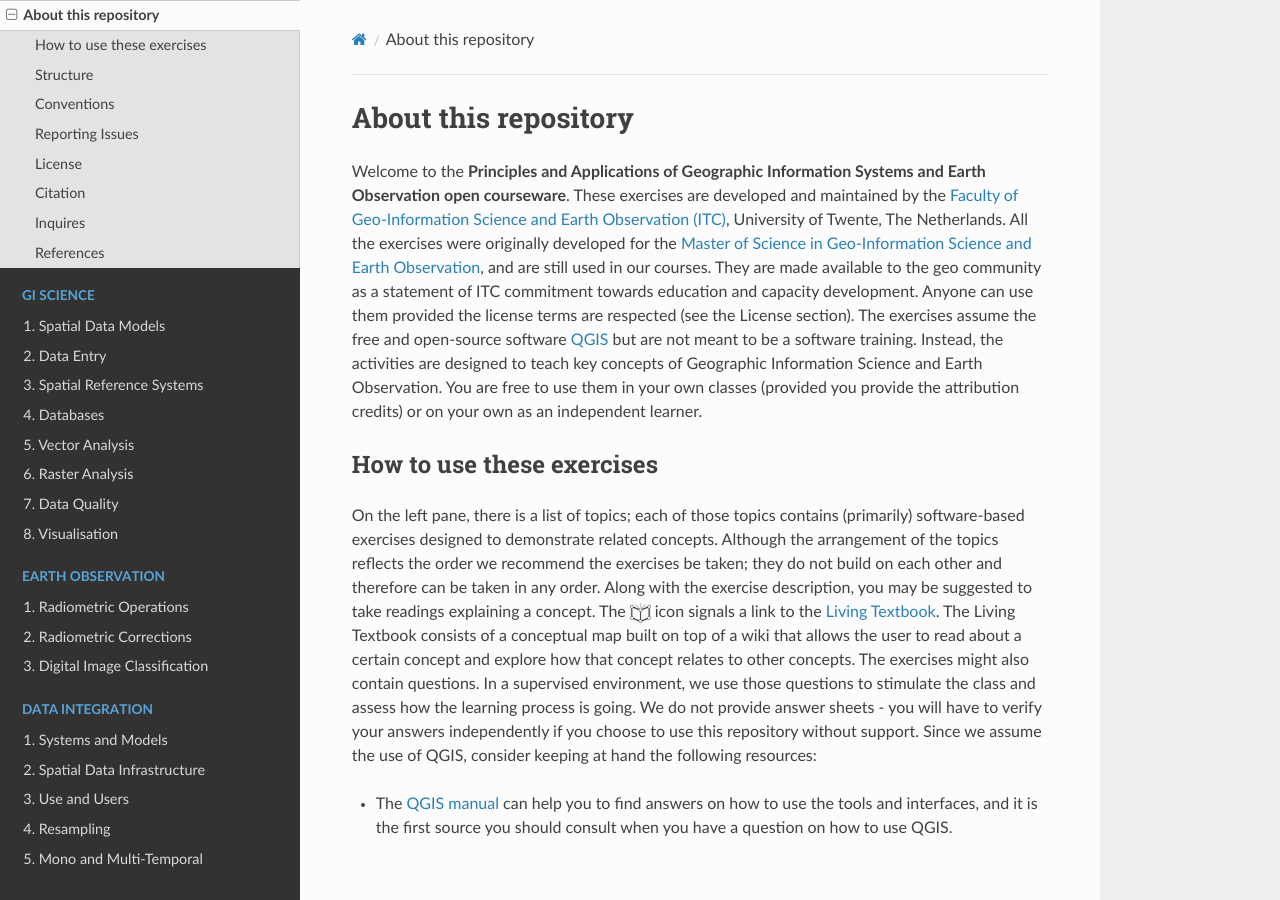
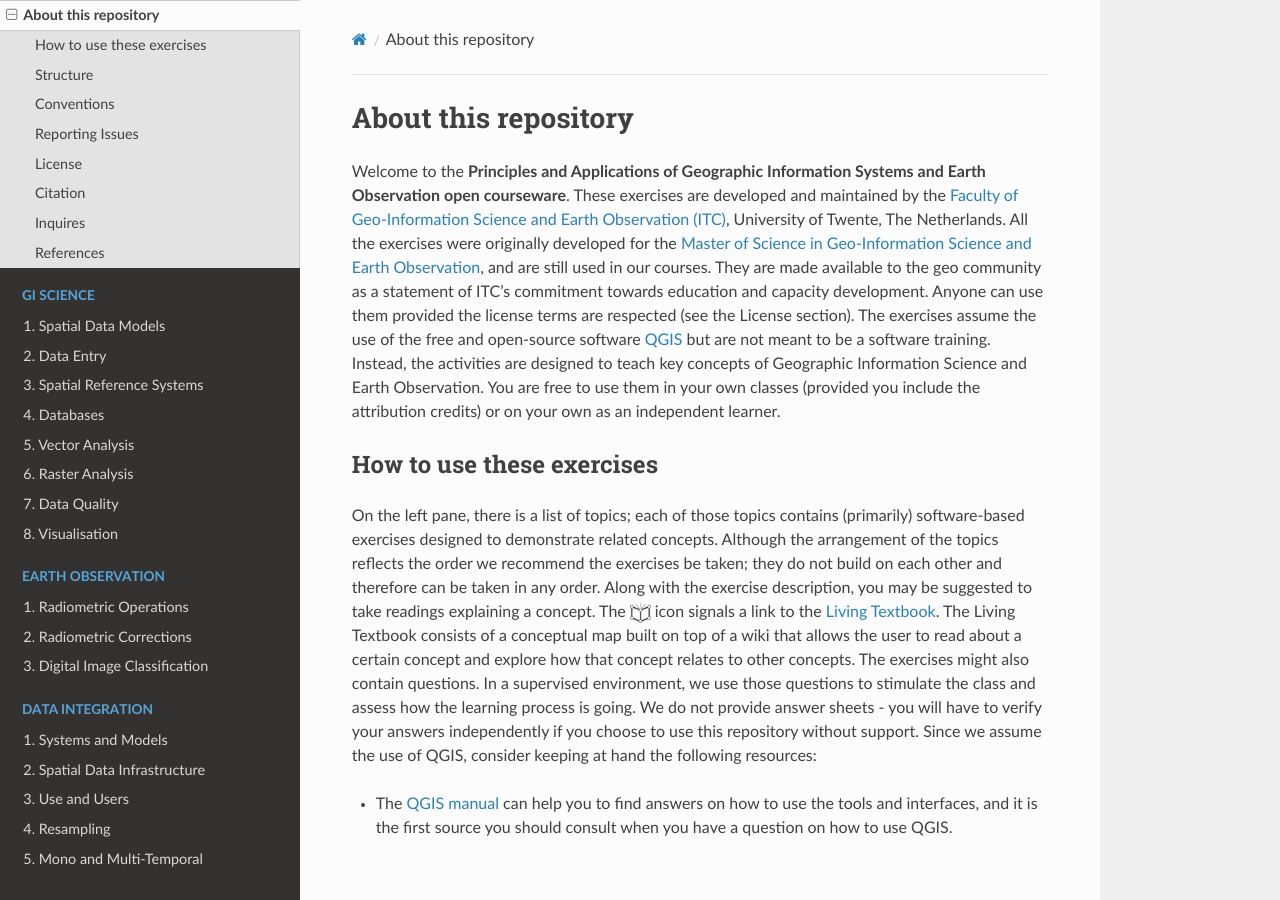
Before and after one commit to andremano/online-core, a Sphinx documentation site: the page built from docs/source/introduction_oer.rst, in a window 1280 px wide and 900 px high. Built offline with Sphinx 7.4.7 and the Read the Docs theme 2.0.0, drawn with Linux system fonts in a browser that asks for light colours.

Commit message:
Update introduction_oer.rst

```diff
--- a/docs/source/introduction_oer.rst
+++ b/docs/source/introduction_oer.rst
@@ -2,8 +2,8 @@ About this repository
 ======================
 
 Welcome to the **Principles and Applications of Geographic Information Systems and Earth Observation open courseware**. These exercises are developed and maintained by the `Faculty of Geo-Information Science and Earth Observation (ITC) <https://www.itc.nl/>`_, University of Twente, The Netherlands.
-All the exercises were originally developed for the `Master of Science in Geo-Information Science and Earth Observation <https://www.itc.nl/education/studyfinder/geo-information-science-earth-observation//>`_, and are still used in our courses. They are made available to the geo community as a statement of ITC commitment towards education and capacity development. Anyone can use them provided the license terms are respected (see the License section).
-The exercises assume the free and open-source software `QGIS <https://qgis.org/>`_ but are not meant to be a software training. Instead, the activities are designed to teach key concepts of Geographic Information Science and Earth Observation. You are free to use them in your own classes (provided you provide the attribution credits) or on your own as an independent learner.
+All the exercises were originally developed for the `Master of Science in Geo-Information Science and Earth Observation <https://www.itc.nl/education/studyfinder/geo-information-science-earth-observation//>`_, and are still used in our courses. They are made available to the geo community as a statement of ITC's commitment towards education and capacity development. Anyone can use them provided the license terms are respected (see the License section).
+The exercises assume the use of the free and open-source software `QGIS <https://qgis.org/>`_ but are not meant to be a software training. Instead, the activities are designed to teach key concepts of Geographic Information Science and Earth Observation. You are free to use them in your own classes (provided you include the attribution credits) or on your own as an independent learner.
 
 
 How to use these exercises
```
